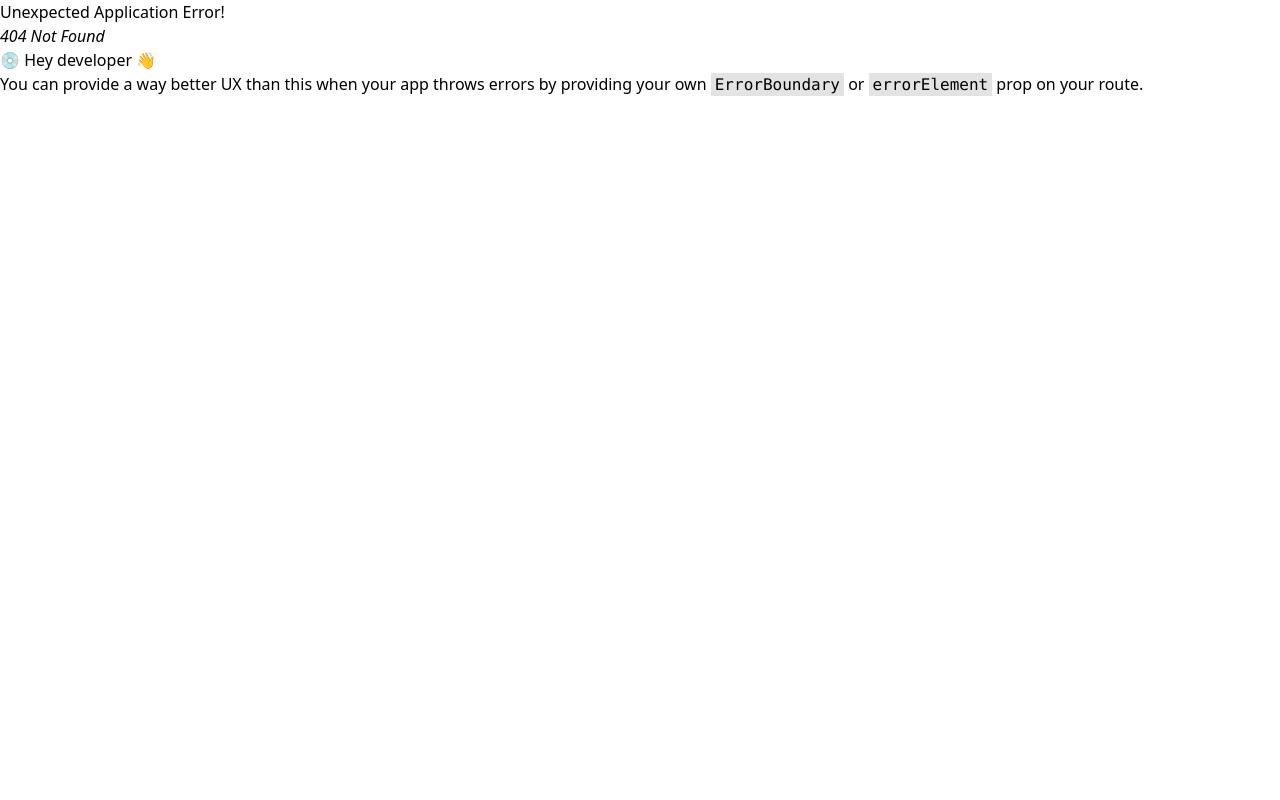
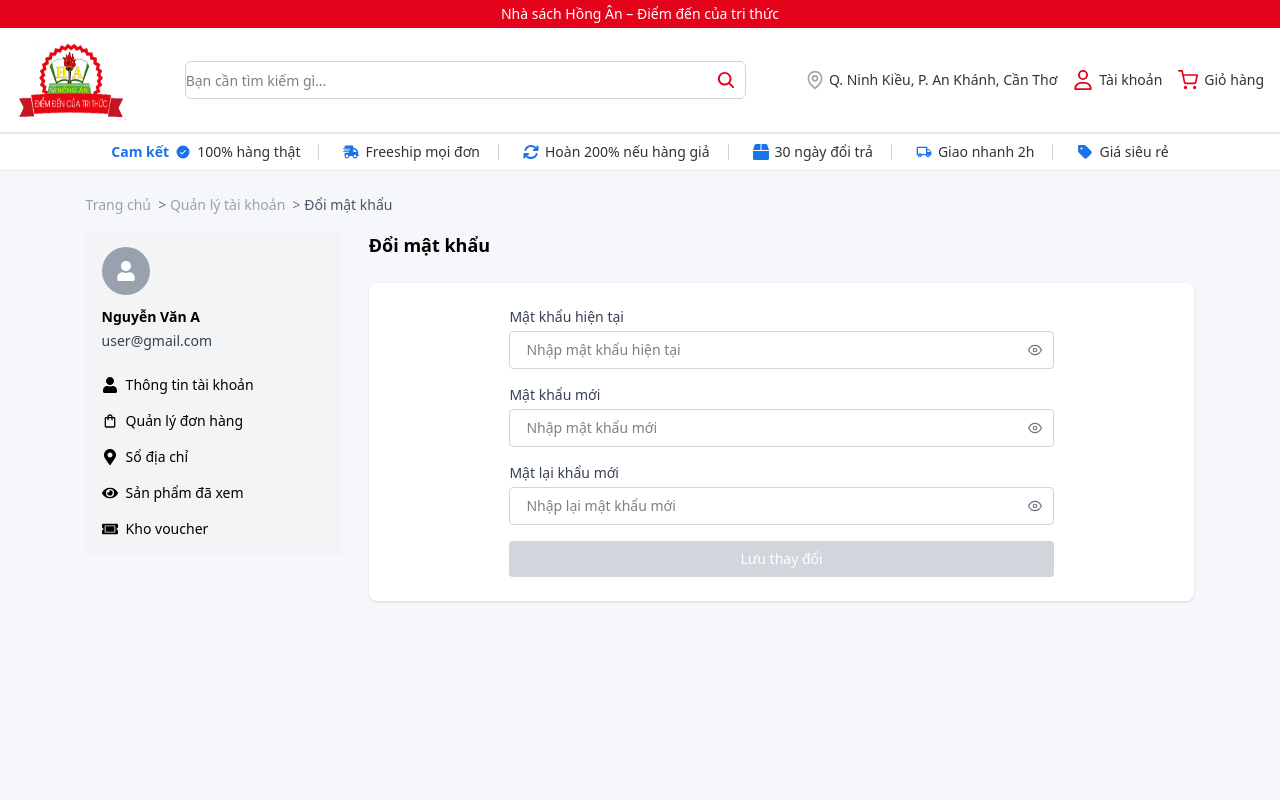
Before and after one commit to thinhuak5/H-ng-n-Intern, a React (Vite) app: page /doi-mat-khau in a window 1280 px wide. Before the commit this address had no page. Shown: the top 800 px of the page. Built offline with nearby package versions, Linux system fonts and the light colour scheme.

Commit message:
#2-Videv-pages:client:changePassword

```diff
--- /dev/null
+++ b/src/pages/client/changePassword.tsx
@@ -0,0 +1,77 @@
+import UserSidebar from "@/components/ui/sidebar/UserSidebar";
+import { FiEye } from "react-icons/fi";
+const FormGroup = ({
+  label,
+  placeholder,
+  autoComplete,
+}: {
+  label: string;
+  placeholder: string;
+  autoComplete?: string;
+}) => (
+  <div className="mx-auto w-[70%]">
+    <label className="block mb-1 font-medium text-gray-700">{label}</label>
+    <div className="relative">
+      <input
+        type="password"
+        placeholder={placeholder}
+        autoComplete={autoComplete}
+        className="w-full border border-gray-300 rounded px-4 py-2 pr-10 focus:outline-none focus:ring focus:border-blue-400"
+      />
+      <FiEye className="absolute right-3 top-3 text-gray-500 cursor-pointer" />
+    </div>
+  </div>
+);
+const ChangePassword = () => {
+  return (
+    <div className="bg-[#F6F7FB] min-h-screen p-6 text-sm">
+      <div className="max-w-[90%] mx-auto">
+        <div className="text-gray-500 mb-4">
+          <span className="text-gray-400">Trang chủ</span> &nbsp;&gt;&nbsp;
+          <span className="text-gray-400">Quản lý tài khoản</span>{" "}
+          &nbsp;&gt;&nbsp;
+          <span className="font-medium text-gray-600">Đổi mật khẩu</span>
+        </div>
+
+        <div className="grid grid-cols-1 lg:grid-cols-4 gap-6">
+          <div className="lg:col-span-1">
+            <UserSidebar />
+          </div>
+
+          <div className="lg:col-span-3">
+            <h2 className="text-lg font-semibold mb-6">Đổi mật khẩu</h2>
+            <div className="bg-white p-6 rounded-lg shadow-sm">
+              <form className="space-y-4">
+                <FormGroup
+                  label="Mật khẩu hiện tại"
+                  placeholder="Nhập mật khẩu hiện tại"
+                  autoComplete="new-password"
+                />
+
+                <FormGroup
+                  label="Mật khẩu mới"
+                  placeholder="Nhập mật khẩu mới"
+                />
+
+                <FormGroup
+                  label="Mật lại khẩu mới"
+                  placeholder="Nhập lại mật khẩu mới"
+                />
+
+                <button
+                  type="button"
+                  disabled
+                  className="w-[70%] mx-auto bg-gray-300 text-white py-2 px-4 rounded cursor-not-allowed block"
+                >
+                  Lưu thay đổi
+                </button>
+              </form>
+            </div>
+          </div>
+        </div>
+      </div>
+    </div>
+  );
+};
+
+export default ChangePassword;
--- a/src/router/index.tsx
+++ b/src/router/index.tsx
@@ -10,6 +10,7 @@ import Checkout from "@/pages/client/checkout";
 import CartPage from "@/pages/client/cart";
 import ProfilePage from "@/pages/client/profile";
 import AddressPage from "@/pages/client/address";
+import ChangePassword from "@/pages/client/changePassword";
 
 export const Router = createBrowserRouter([
   {
@@ -26,6 +27,7 @@ export const Router = createBrowserRouter([
       { path: "gio-hang", element: <CartPage /> },
       { path: "thong-tin-tai-khoan", element: <ProfilePage /> },
       { path: "dia-chi", element: <AddressPage /> },
+ { path: "doi-mat-khau", element: <ChangePassword /> },
 
     ],
   },
```
